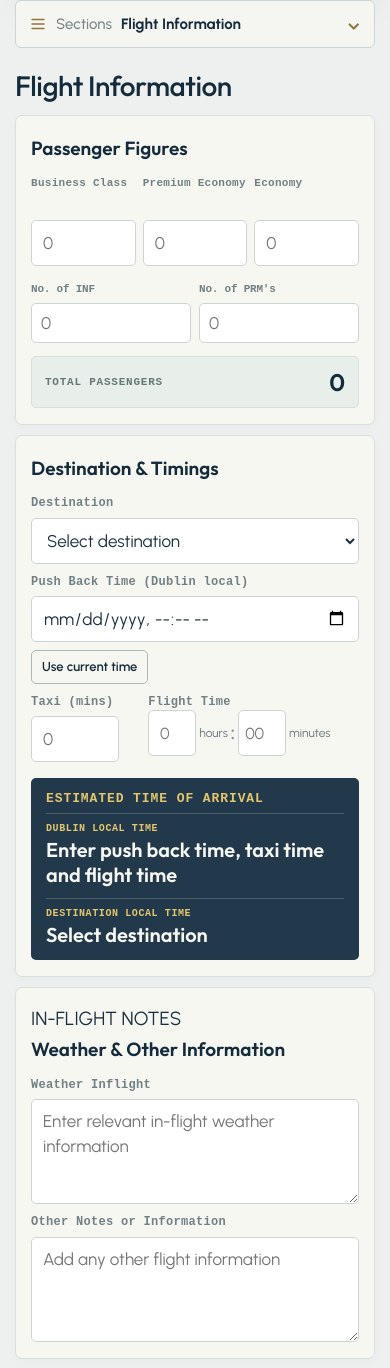
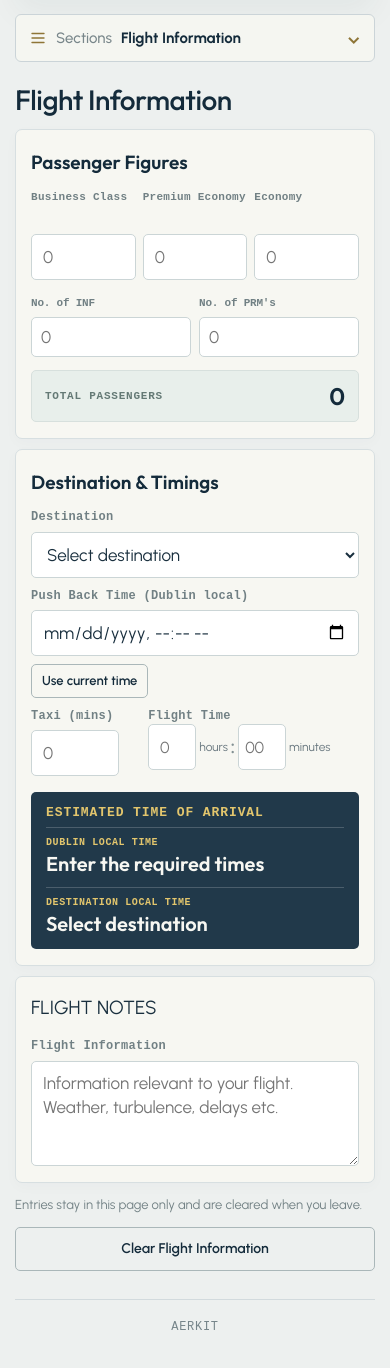
Before and after one commit to danielpbrowne/aerkit, a plain HTML site: page index.html in a window 390 px wide. Shown: the part 231-1599 px from the top of the page. Drawn offline with Linux system fonts and the light colour scheme.

Commit message:
Tidy Up UX
UI & UX tidy up

```diff
--- a/app.js
+++ b/app.js
@@ -748,8 +748,8 @@ function renderAircraft() {
       const visualShare = name === 'Business' ? 25 : (nonBusinessSeats ? 75 * seats / nonBusinessSeats : 75);
       return `<div class="seat-zone${name === 'Business' ? ' seat-zone-business' : ''}" style="--zone:${visualShare.toFixed(2)}%"><strong>${seats}</strong></div>`;
     }).join('');
-    const registrations = aircraft.registrations.join(', ');
-    return `<article class="card aircraft-card" id="${aircraftId(aircraft)}"><div class="aircraft-card-head"><span class="card-tag">${escapeHtml(aircraft.type)}</span><strong class="aircraft-total">${aircraft.total}<small> seats</small></strong></div><div class="seat-bar" aria-label="Approximate cabin class visual; exact seat counts are listed below">${bar}</div><div class="seat-legend">${zones.map(([name, seats]) => `<span>${escapeHtml(name)} <b>${seats}</b></span>`).join('')}</div><div class="aircraft-stats"><div><span>CABIN CREW SEATS</span><strong>${aircraft.cabinCrewSeats}</strong></div><div><span>FLIGHT DECK REST</span>${renderRestStatus(aircraft.flightDeckRest)}</div><div><span>CABIN CREW REST</span>${renderRestStatus(aircraft.cabinCrewRest)}</div></div><div class="registration-list"><span>REGISTRATIONS</span><p>${escapeHtml(registrations)}</p></div></article>`;
+    const registrations = aircraft.registrations.map(registration => `<li>${escapeHtml(registration)}</li>`).join('');
+    return `<article class="card aircraft-card" id="${aircraftId(aircraft)}"><div class="aircraft-card-head"><span class="card-tag">${escapeHtml(aircraft.type)}</span><strong class="aircraft-total">${aircraft.total}<small> seats</small></strong></div><div class="seat-bar" aria-label="Approximate cabin class visual; exact seat counts are listed below">${bar}</div><div class="seat-legend">${zones.map(([name, seats]) => `<span>${escapeHtml(name)} <b>${seats}</b></span>`).join('')}</div><div class="aircraft-stats"><div><span>CABIN CREW SEATS</span><strong>${aircraft.cabinCrewSeats}</strong></div><div><span>FLIGHT DECK REST</span>${renderRestStatus(aircraft.flightDeckRest)}</div><div><span>CABIN CREW REST</span>${renderRestStatus(aircraft.cabinCrewRest)}</div></div><details class="registration-list"><summary>Registrations</summary><ul>${registrations}</ul></details></article>`;
   }).join('');
   content.innerHTML = heading('FLEET QUICK REFERENCE', sections.aircraft.title, sections.aircraft.desc)
     + `<div class="card-grid aircraft-grid">${cards}</div>`;
@@ -782,12 +782,11 @@ function renderFlightInformation() {
               <fieldset class="flight-field duration-field"><legend>Flight Time</legend><div><label><input name="flightHours" type="number" min="0" max="30" inputmode="numeric" placeholder="0"><small>hours</small></label><b>:</b><label><input name="flightMinutes" type="number" min="0" max="59" inputmode="numeric" placeholder="00"><small>minutes</small></label></div></fieldset>
             </div>
           </div>
-          <div class="arrival-summary"><span>ESTIMATED TIME OF ARRIVAL</span><div class="arrival-time"><small>DUBLIN LOCAL TIME</small><strong id="estimated-arrival-dublin">Enter push back time, taxi time and flight time</strong></div><div class="arrival-time"><small id="destination-arrival-label">DESTINATION LOCAL TIME</small><strong id="estimated-arrival-destination">Select destination</strong></div></div>
+          <div class="arrival-summary"><span>ESTIMATED TIME OF ARRIVAL</span><div class="arrival-time"><small>DUBLIN LOCAL TIME</small><strong id="estimated-arrival-dublin">Enter the required times</strong></div><div class="arrival-time"><small id="destination-arrival-label">DESTINATION LOCAL TIME</small><strong id="estimated-arrival-destination">Select destination</strong></div></div>
         </section>
-        <section class="flight-panel notes-panel"><div class="flight-panel-head"><span class="card-tag">IN-FLIGHT NOTES</span><h3>Weather &amp; Other Information</h3></div>
+        <section class="flight-panel notes-panel"><div class="flight-panel-head"><span class="card-tag">FLIGHT NOTES</span></div>
           <div class="flight-fields notes-fields">
-            <label class="flight-field"><span>Weather Inflight</span><textarea name="weather" rows="3" placeholder="Enter relevant in-flight weather information"></textarea></label>
-            <label class="flight-field"><span>Other Notes or Information</span><textarea name="notes" rows="3" placeholder="Add any other flight information"></textarea></label>
+            <label class="flight-field"><span>Flight Information</span><textarea name="flightInformation" rows="3" placeholder="Information relevant to your flight. Weather, turbulence, delays etc."></textarea></label>
           </div>
         </section>
       </div>
@@ -836,7 +835,7 @@ function renderFlightInformation() {
     }
 
     if (!pushbackValue || !hasFlightTime || !hasTaxiTime) {
-      estimatedDublin.textContent = 'Enter push back time, taxi time and flight time';
+      estimatedDublin.textContent = 'Enter the required times';
       estimatedDestination.textContent = destination ? 'Enter timings to calculate' : 'Select destination';
       return;
     }
--- a/index.html
+++ b/index.html
@@ -10,7 +10,7 @@
   <link rel="manifest" href="manifest.webmanifest">
   <link rel="icon" href="assets/AerKit.png?v=aerkit-logo-20261120" type="image/png">
   <link rel="apple-touch-icon" href="assets/AerKit.png?v=aerkit-logo-20261120">
-  <link rel="stylesheet" href="styles.css?v=sticky-search-20261121">
+  <link rel="stylesheet" href="styles.css?v=registration-disclosure-20261121">
   <title>AerKit</title>
 </head>
 <body>
@@ -50,6 +50,6 @@
     <footer><span>AERKIT</span></footer>
   </main>
   <script src="reference-data.js?v=aerkit-20261120"></script>
-  <script src="app.js?v=pushback-now-20261120"></script>
+  <script src="app.js?v=registration-disclosure-20261121"></script>
 </body>
 </html>
--- a/styles.css
+++ b/styles.css
@@ -134,7 +134,7 @@ main{max-width:1120px;margin:auto;padding:0 30px}
 .back-button{border:0;background:transparent;color:#766431;font:14px ui-monospace,SFMono-Regular,monospace;cursor:pointer;padding:0;margin-bottom:10px}
 .aircraft-grid{grid-template-columns:repeat(2,minmax(0,1fr))}.aircraft-card{scroll-margin-top:18px}.aircraft-card-head{display:flex;align-items:center;justify-content:space-between;gap:10px}.aircraft-card-head .card-tag{font-size:18px;font-weight:700}.aircraft-total{font:600 24px Outfit,Urbanist,sans-serif;color:var(--navy-deep);white-space:nowrap}.aircraft-total small{font:500 13px Urbanist,-apple-system,BlinkMacSystemFont,"Segoe UI",sans-serif;color:var(--muted)}
 .seat-bar{height:32px;display:flex;overflow:hidden;border-radius:5px;margin:17px 0 9px;background:#e5e9e5}.seat-zone{width:var(--zone);min-width:0;display:flex;flex:0 0 var(--zone);align-items:center;justify-content:center;padding:0 2px;background:#21394a;color:#f7f7f2;border-right:1px solid #f7f7f2}.seat-zone:nth-child(2){background:#758c88}.seat-zone:nth-child(3){background:#c5d0cb;color:#203745;border:0}.seat-zone strong{font:600 12px ui-monospace,SFMono-Regular,monospace}.seat-legend{display:flex;gap:13px;flex-wrap:wrap;color:var(--muted);font:12px ui-monospace,SFMono-Regular,monospace}.seat-legend b{color:var(--navy-deep)}.seat-legend span:first-child{font-size:13px}
-.aircraft-stats{display:grid;grid-template-columns:repeat(3,minmax(0,1fr));gap:8px;border-top:1px solid #e5e8e2;margin-top:15px;padding-top:13px}.aircraft-stats div,.registration-list{display:flex;flex-direction:column;gap:4px;min-width:0}.aircraft-stats span,.registration-list>span{font:700 13px ui-monospace,SFMono-Regular,monospace;letter-spacing:.04em;color:#7c898b}.aircraft-stats strong{font-size:16px;color:var(--navy-deep);overflow-wrap:anywhere}.registration-list{border-top:1px solid #e5e8e2;margin-top:12px;padding-top:11px}.registration-list p{font:9px/1.5 ui-monospace,SFMono-Regular,monospace;color:var(--muted);margin:0;overflow-wrap:anywhere}
+.aircraft-stats{display:grid;grid-template-columns:repeat(3,minmax(0,1fr));gap:8px;border-top:1px solid #e5e8e2;margin-top:15px;padding-top:13px}.aircraft-stats div{display:flex;flex-direction:column;gap:4px;min-width:0}.aircraft-stats span{font:700 13px ui-monospace,SFMono-Regular,monospace;letter-spacing:.04em;color:#7c898b}.aircraft-stats strong{font-size:16px;color:var(--navy-deep);overflow-wrap:anywhere}.registration-list{border-top:1px solid #e5e8e2;margin-top:12px;padding-top:9px}.registration-list summary{display:flex;align-items:center;justify-content:space-between;gap:8px;min-height:34px;color:#667980;font:600 14px Urbanist,-apple-system,BlinkMacSystemFont,"Segoe UI",sans-serif;cursor:pointer;list-style:none}.registration-list summary::-webkit-details-marker{display:none}.registration-list summary::after{content:"+";color:#8c753a;font:600 18px/1 Urbanist,sans-serif}.registration-list[open] summary::after{content:"−"}.registration-list summary:focus-visible{outline:2px solid #8ea39b;outline-offset:2px;border-radius:3px}.registration-list ul{display:flex;flex-wrap:wrap;gap:4px 12px;margin:5px 0 0;padding:0;list-style:none;color:var(--muted);font:12px/1.5 ui-monospace,SFMono-Regular,monospace}
 .aircraft-stats .aircraft-rest-status{display:inline-grid;place-items:center;width:27px;height:27px;overflow:hidden;border-radius:50%;font:700 18px/1 Urbanist,sans-serif;overflow-wrap:normal}
 .aircraft-rest-status.is-yes{background:#e6f1e2;color:#397b35}
 .aircraft-rest-status.is-no{background:#f9e4e2;color:#b13c39}
@@ -151,7 +151,7 @@ footer{display:flex;align-items:center;justify-content:space-between;gap:14px;pa
   .welcome-copy{max-width:100%}
   .intro{max-width:285px;font-size:17px;line-height:1.5;margin-top:12px}
   .welcome-art{right:-6%;width:39%;opacity:.36}.sun{width:128px;height:128px;right:8px;top:42px}.route-line{width:195px;height:106px;top:85px;right:-27px}.plane{right:102px;top:83px;font-size:16px}.art-label{right:0;bottom:20px;font-size:10px}
-  .section-navigation{z-index:4;margin:0 0 22px}
+  .section-navigation{z-index:4;margin:0 0 22px;padding-top:14px}
   .section-menu-toggle{display:flex;width:100%;min-height:48px;align-items:center;gap:9px;padding:9px 13px;border:1px solid #cbd4d8;border-radius:6px;background:#f5f6f1;color:var(--ink);text-align:left;font:600 15px Urbanist,-apple-system,BlinkMacSystemFont,"Segoe UI",sans-serif;cursor:pointer}
   .section-menu-toggle>svg{width:18px;height:18px;flex:0 0 auto;fill:none;stroke:#8e7537;stroke-width:1.8;stroke-linecap:round}
   .section-menu-toggle>span{color:#78868a;font-weight:500}
```
